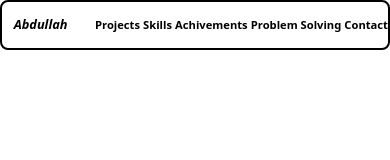
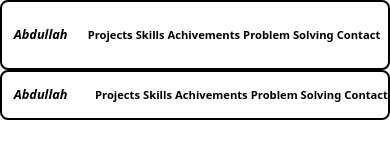
Before and after one commit to Abdullah-Razaul/Myportfolio, a plain HTML site: page index.html in a window 390 px wide. Drawn offline with nearby package versions, Linux system fonts and the light colour scheme.

Commit message:
modify nabvar

```diff
--- a/index.html
+++ b/index.html
@@ -8,7 +8,35 @@
 </head>
 
 <body>
+    <!-- nav bar --><!DOCTYPE html>
+<html lang="en">
+<head>
+    <meta charset="UTF-8">
+    <meta name="viewport" content="width=device-width, initial-scale=1.0">
+    <script src="https://cdn.jsdelivr.net/npm/@tailwindcss/browser@4"></script>
+    <title>Document</title>
+</head>
+
+<body>
     <!-- nav bar -->
+    <div class=" h-[70px] sm:h-[50px] flex  items-center border-2 rounded-lg ">
+        <!-- nav bar left -->
+        <div class=" h-[80%] w-[20%] flex items-center justify-center ">
+            <a href="#" class=" text-[80%] sm:text-base font-semibold italic hover:bg-orange-200">Abdullah</a>
+        </div>
+        <!-- navbar right -->
+        <div class=" h-[80%] w-[80%] gap-[1%] sm:gap-[2%] sm:pr-[3%] pr-[2%] flex items-center justify-end  sm:justify-end ">
+            <a href="#" class="  text-[70%] font-semibold sm:text-base sm:font-normal flex justify-end  hover:bg-red-100">Projects</a>
+            <a href="#" class="  text-[70%] font-semibold sm:text-base sm:font-normal flex justify-end  hover:bg-red-100">Skills</a>
+            <a href="#" class="  text-[70%] font-semibold sm:text-base sm:font-normal flex justify-end  hover:bg-red-100">Achivements</a>
+            <a href="#" class="  text-[70%] font-semibold sm:text-base sm:font-normal flex justify-end  hover:bg-red-100">Problem Solving</a>
+            <a href="#" class="  text-[70%] font-semibold sm:text-base sm:font-normal flex justify-end  hover:bg-red-100">Contact</a>
+        </div>
+    </div>
+    <!-- My information -->
+</body>
+
+</html>
     <div class=" h-[50px] flex  items-center border-2 rounded-lg ">
         <!-- nav bar left -->
         <div class=" h-[80%] w-[20%] flex items-center justify-center">
```
Also changed, not shown: practise.html (+3 -3 lines).
